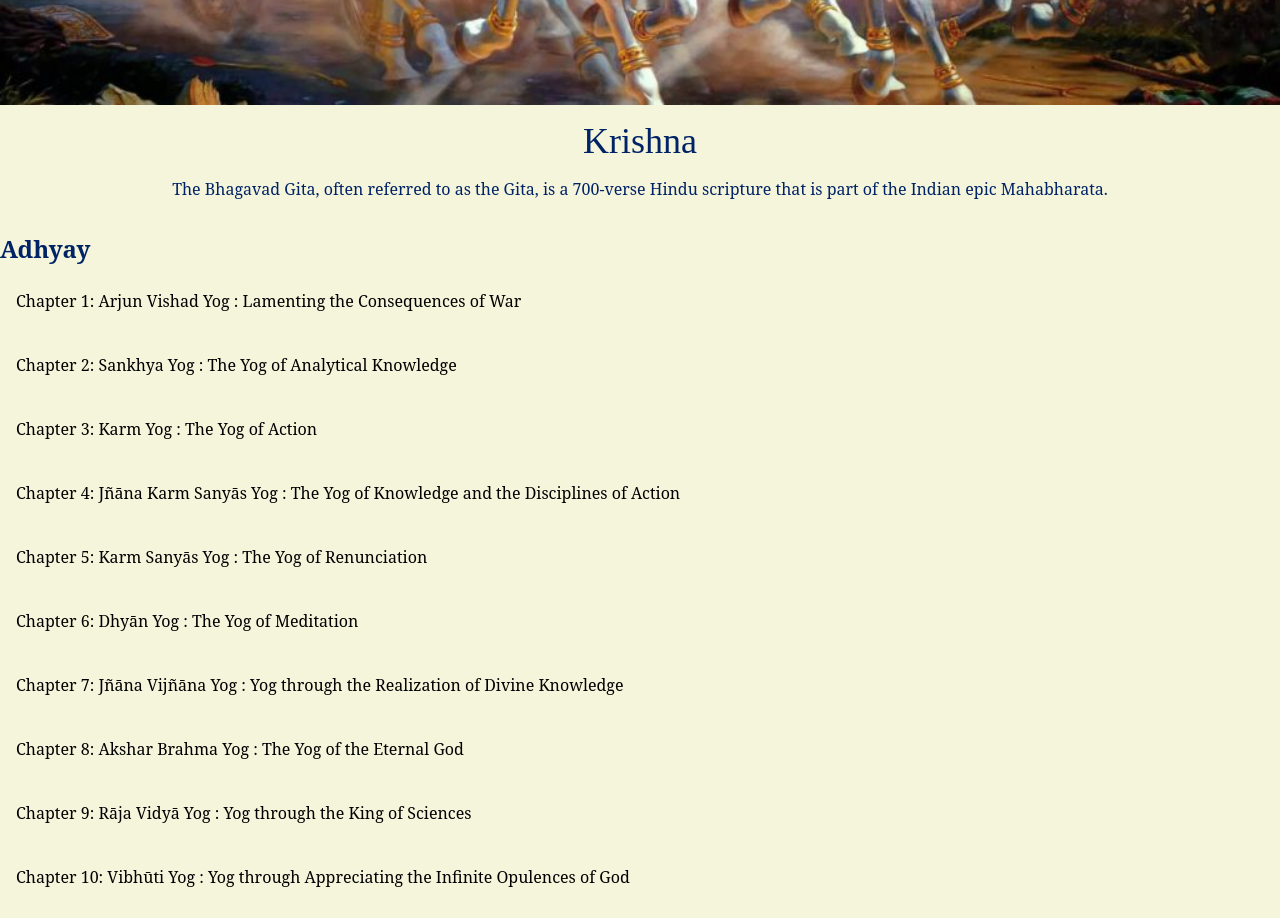
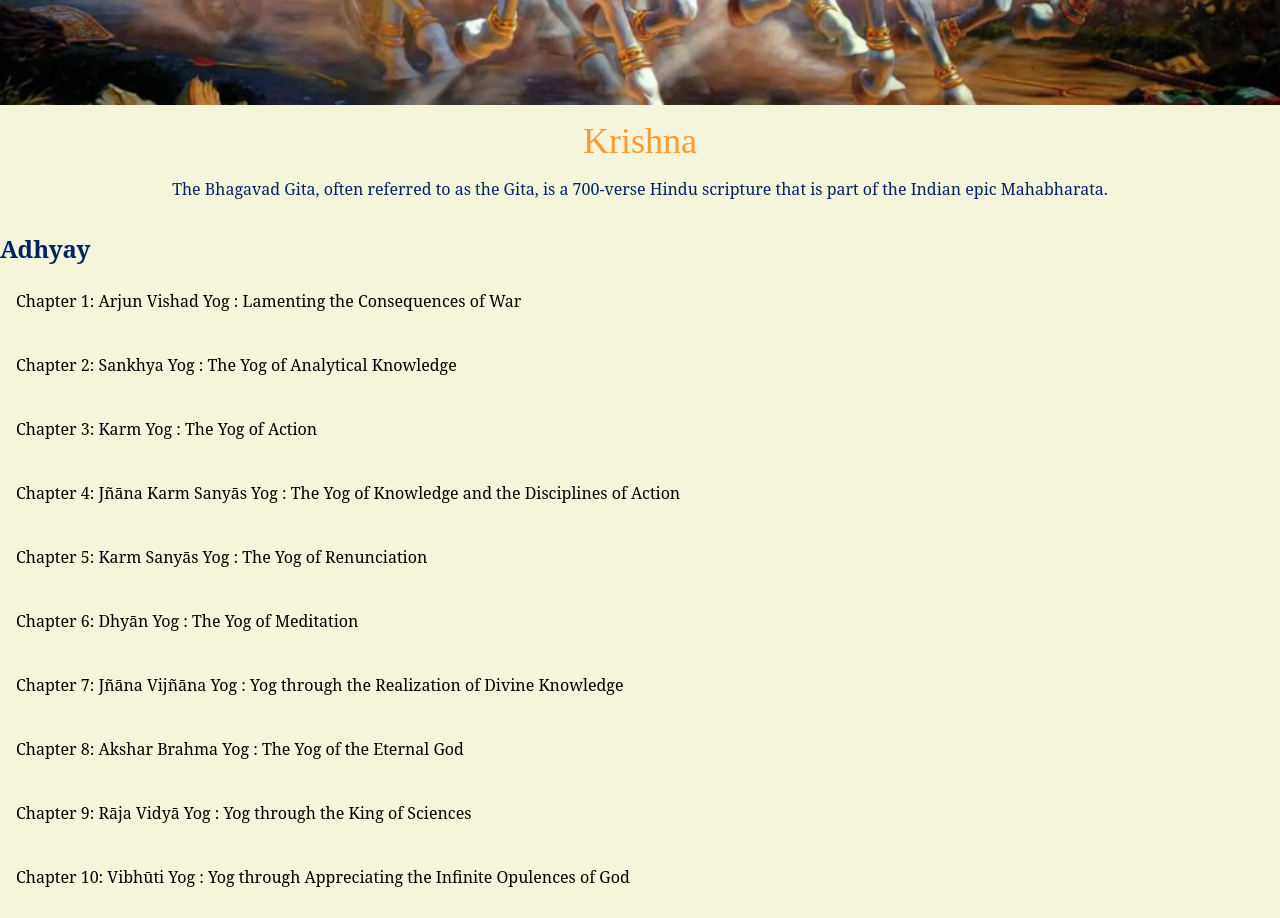
Before and after one commit to Priyansxu/Gita, a Next.js app: page / in a window 1280 px wide. Shown: the part 780-1698 px from the top of the page. Built offline with nearby package versions, Linux system fonts and the light colour scheme.

Commit message:
Update Header.jsx

```diff
--- a/components/Header.jsx
+++ b/components/Header.jsx
@@ -4,8 +4,8 @@ import bhagwatImage from '../public/bhagwat.jpg';
 const Header = () => (
     <header className="text-center my-8">
         <Image src={bhagwatImage} alt="Bhagwat Geeta" layout="responsive" className="mx-auto"/>
-        <h1 className="font-serif text-4xl mt-4">Krishna</h1>
-        <p className="mt-4">
+        <h1 className="font-serif text-4xl mt-4 text-saffron">Krishna</h1>
+        <p className="mt-4 font-sans text-deepBlue">
             The Bhagavad Gita, often referred to as the Gita, is a 700-verse Hindu scripture that is part of the Indian epic Mahabharata.
         </p>
     </header>
```
